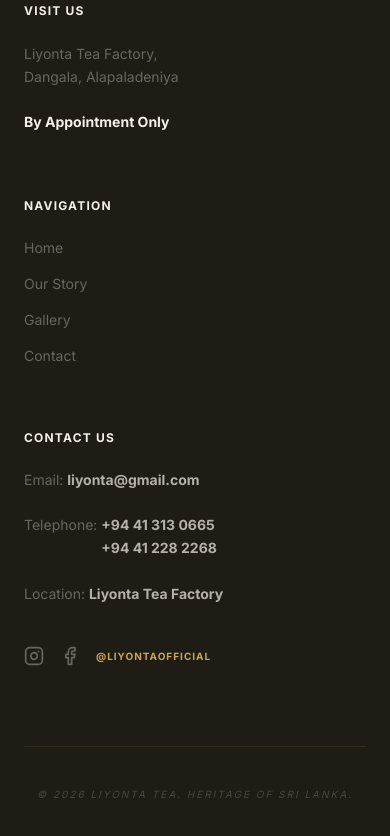
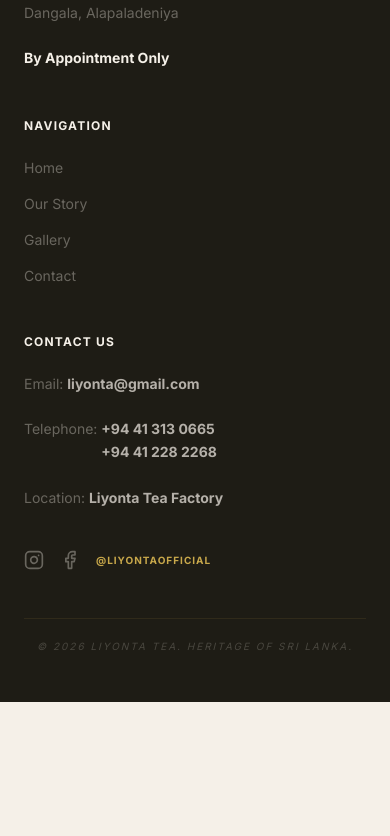
Before and after one commit to RIVINDUSANJULA/Liyonta-Tea-2026, a Next.js app: page / in a window 390 px wide. Shown: the part 5837-6673 px from the top of the page. After the commit the page ends 6539 px from the top, so only its background shows below. Built offline with nearby package versions, Linux system fonts and the light colour scheme; no server answers; a web font is replaced by a local one.

Commit message:
Footer Small Little

```diff
--- a/components/Footer.tsx
+++ b/components/Footer.tsx
@@ -6,9 +6,9 @@ import { Instagram, Facebook } from "@/components/contact/SocialIcons";
 
 export default function Footer() {
   return (
-    <footer className="py-24 bg-footerBg border-t border-gold/10 text-cream/35">
+    <footer className="py-12 lg:py-16 bg-footerBg border-t border-gold/10 text-cream/35">
       <div className="container mx-auto px-6 lg:px-12 max-w-7xl">
-        <div className="grid grid-cols-1 md:grid-cols-2 lg:grid-cols-4 gap-16 mb-20">
+        <div className="grid grid-cols-1 md:grid-cols-2 lg:grid-cols-4 gap-12 lg:gap-16 mb-12 lg:mb-16">
           <div className="space-y-6">
             <div className="text-xl font-bold tracking-[0.2em] text-cream">LIYONTA</div>
             <p className="text-sm leading-relaxed">
@@ -106,7 +106,7 @@ export default function Footer() {
           </div>
         </div>
 
-        <div className="flex flex-col md:flex-row justify-between items-center text-[10px] uppercase tracking-[0.2em] pt-10 border-t border-gold/10 italic text-cream/20">
+        <div className="flex flex-col md:flex-row justify-between items-center text-[10px] uppercase tracking-[0.2em] pt-5 border-t border-gold/10 italic text-cream/20">
           <p>&copy; 2026 Liyonta Tea. Heritage of Sri Lanka.</p>
         </div>
       </div>
```
